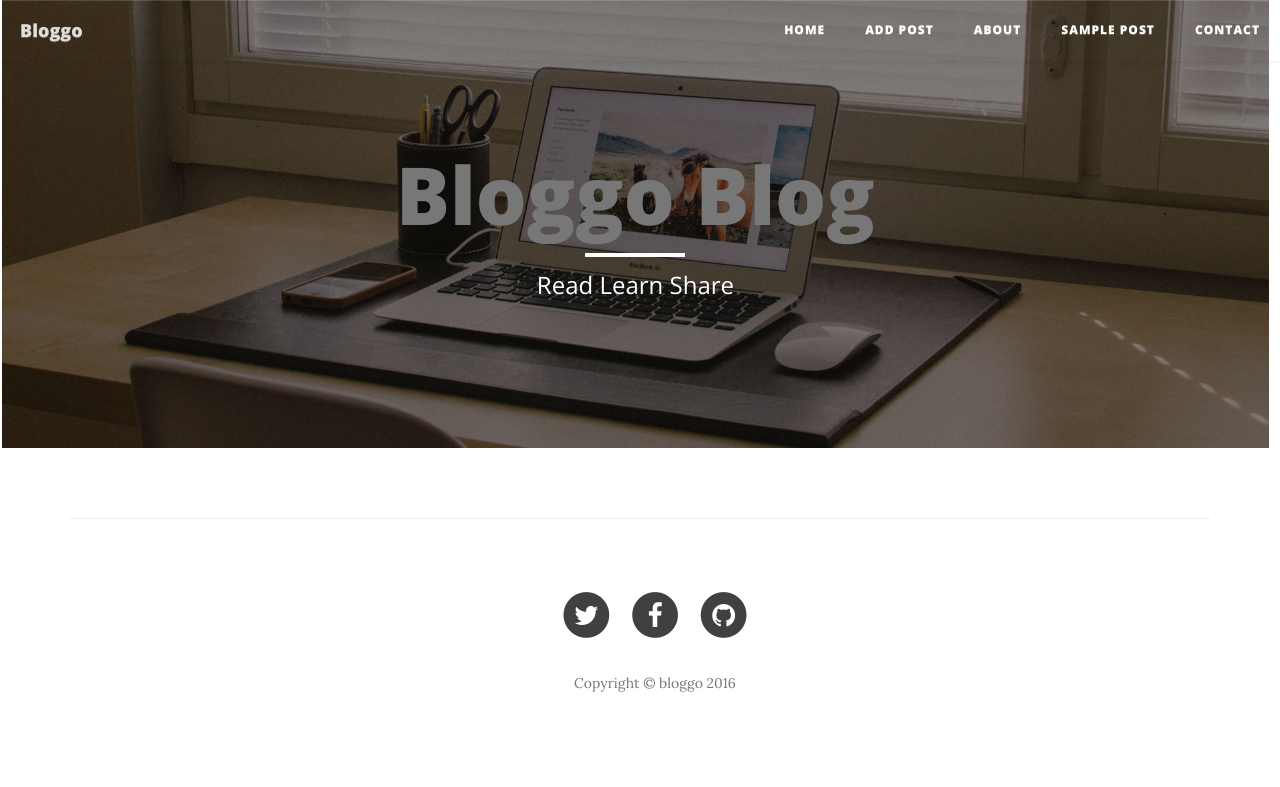
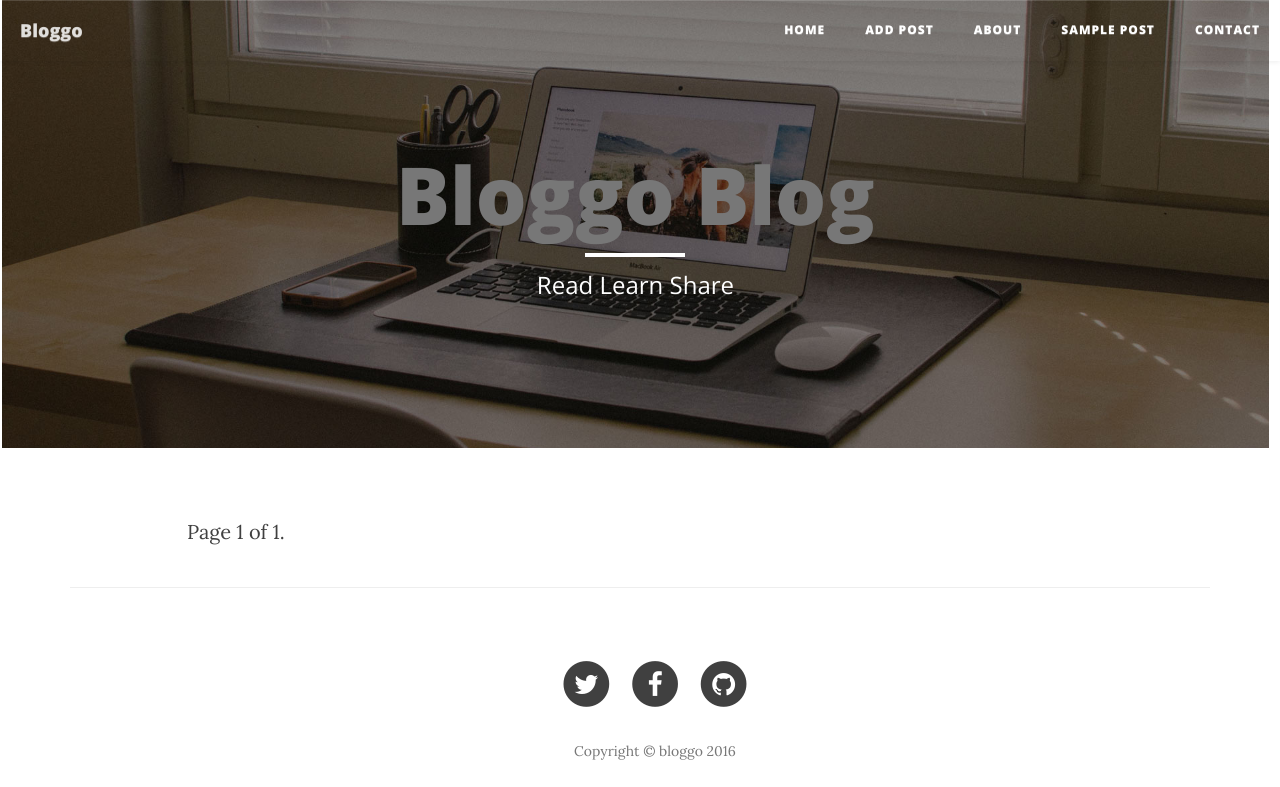
Before and after one commit to rakeshgunduka/bloggo, a Django app: page / in a window 1280 px wide. Shown: the top 787 px of the page. Before the commit the page ends 692 px from the top, so only its background shows below. Run offline with Django 3.2, Linux system fonts and the light colour scheme; data that the repository does not hold is empty; parts of the project's set-up code (start-up, migrations or seed data) failed here and were passed over; some libraries are stand-ins or nearby versions.

Commit message:
change looks 1

```diff
--- a/templates/home.html
+++ b/templates/home.html
@@ -86,7 +86,15 @@
                 </div>
                 <hr> -->
                 <!-- Pager -->
-                <div class="pagination">
+
+                <!-- <ul class="pager">
+                    <li class="next">
+                        <a href="#">Older Posts &rarr;</a>
+                    </li>
+                </ul> -->
+            </div>
+            {% endfor %}
+            <div class="pagination" style="margin-left:10%">
                     <span class="step-links">
                         {% if object_list.has_previous %}
                             <a href="?{{ page_request_var }}={{ object_list.previous_page_number }}{% if request.Get.q %}&q={{ request.GET.q }}{% endif %}">previous</a>
@@ -102,13 +110,6 @@
 
                     </span>
                 </div>
-                <!-- <ul class="pager">
-                    <li class="next">
-                        <a href="#">Older Posts &rarr;</a>
-                    </li>
-                </ul> -->
-            </div>
-            {% endfor %}
         </div>
     </div>
     {% include "footer.html" %}
--- a/templates/post.html
+++ b/templates/post.html
@@ -32,10 +32,6 @@
         <div class="fb-like col-lg-8 col-lg-offset-2 col-md-10 col-md-offset-1" data-href="{{ request.build_absolute_uri }}" data-layout="button_count" data-action="like" data-show-faces="false" data-share="true"></div>
         <hr/>
         <div class="row ">
-            <!-- <div class="col-sm-12 col-lg-8 col-lg-offset-2 col-md-10 col-md-offset-1">
-                <p>{{ instance.content | linebreaks | truncatechars:100}}</p>
-            <hr/>
-            </div> -->
             <div class="col-sm-6 col-lg-8 col-lg-offset-2 col-md-10 col-md-offset-1">
                 <div class="fb-comments" data-href="{{ request.build_absolute_uri }}" data-numposts="5"></div>
             </div>
@@ -45,5 +41,6 @@
 
 
 
+
     {% include "footer.html" %}
 {% endblock content  %}
```
